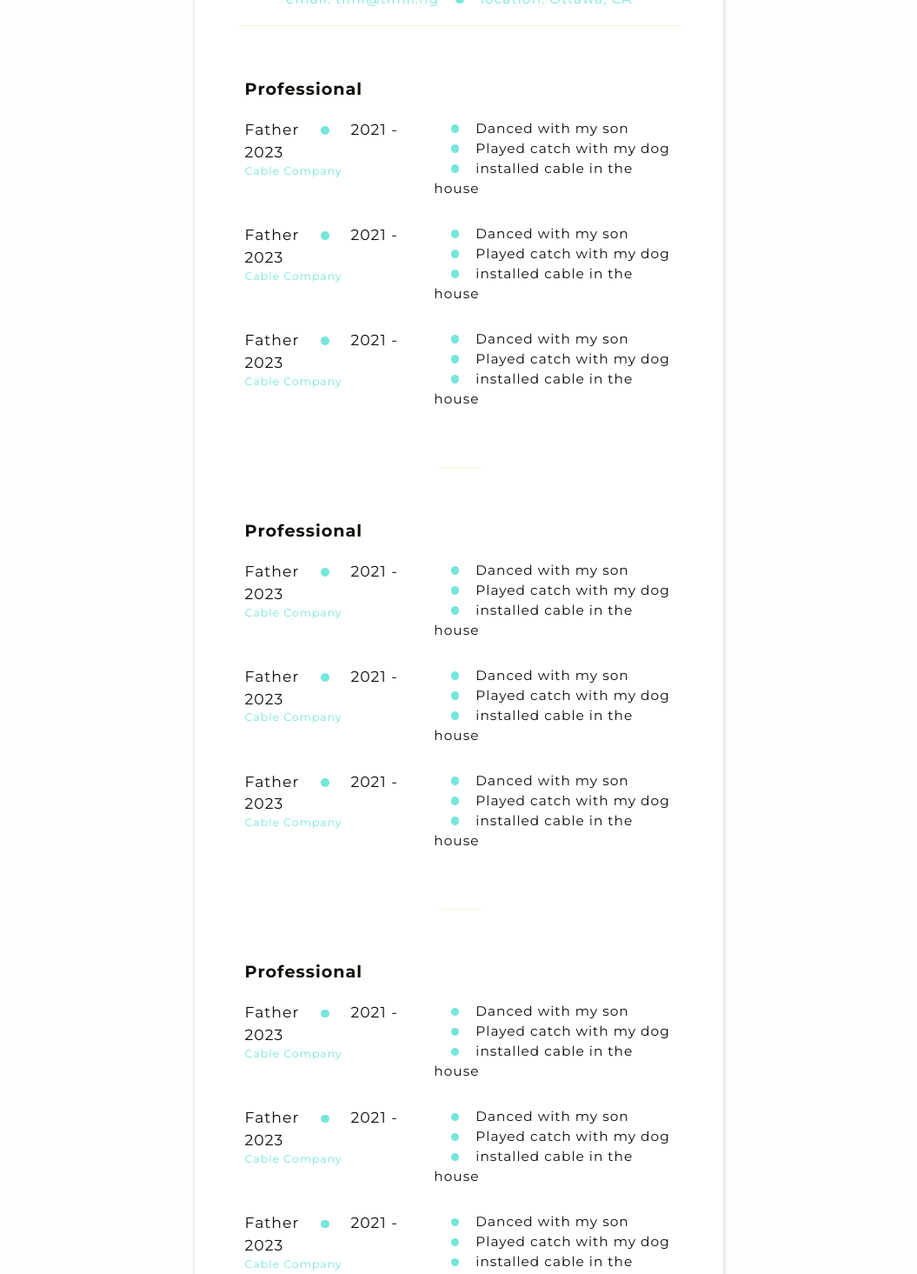
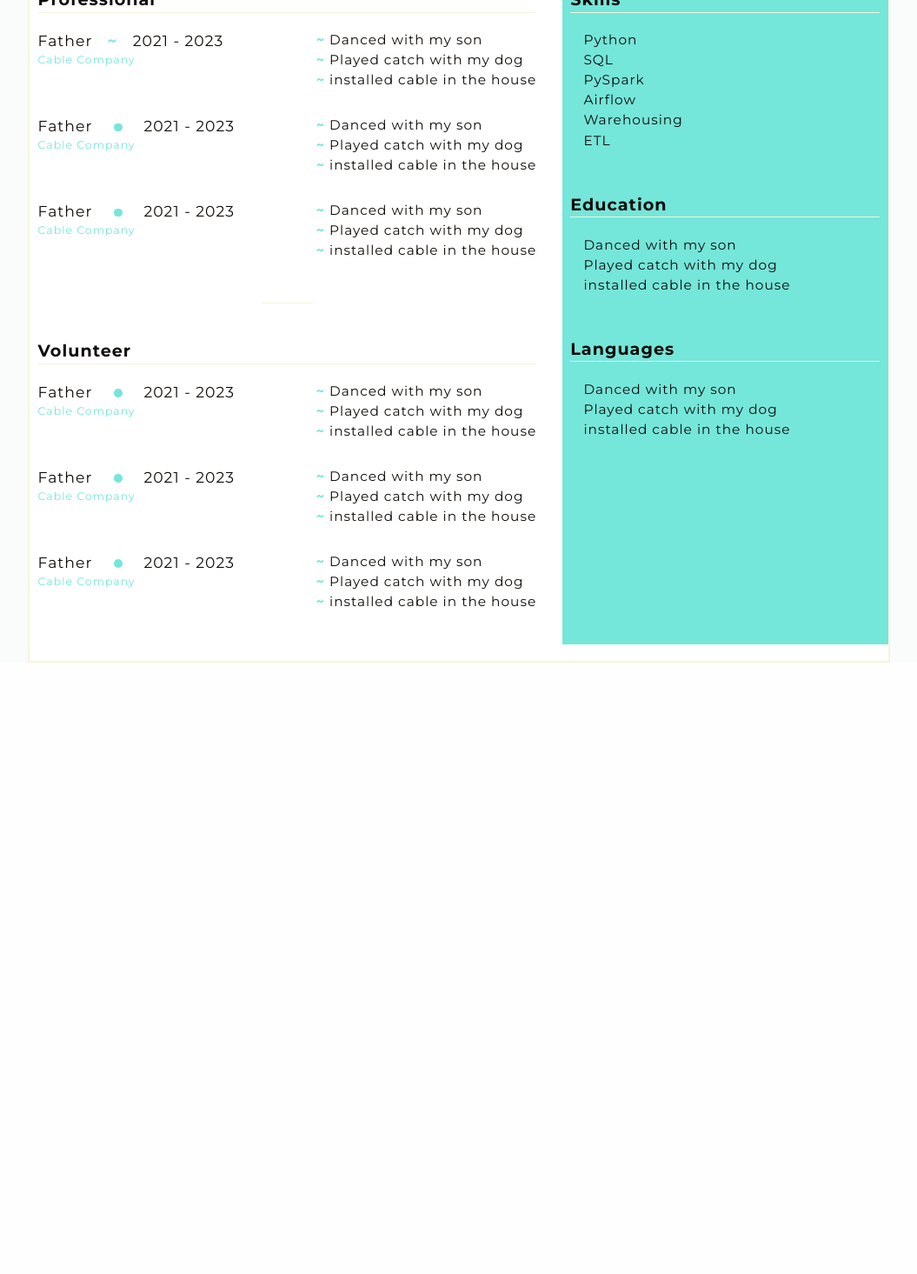
Before and after one commit to the-timoye/oye, a React (Create React App) app: page /resume in a window 1280 px wide. Shown: the part 200-1665 px from the top of the page at 87% size, without its empty margins (112-1167 px from the left). After the commit the page ends 982 px from the top, so only its background shows below. Built offline with nearby package versions, Linux system fonts and the light colour scheme.

Commit message:
feat: complete resume

```diff
--- a/src/assets/scss/base/_typography.scss
+++ b/src/assets/scss/base/_typography.scss
@@ -8,6 +8,7 @@ body {
     line-height: 1.5;
     letter-spacing: 1px;
     color: $black;
+
 
     .resume {
        // background-color: $black;
--- a/src/assets/scss/main.scss
+++ b/src/assets/scss/main.scss
@@ -8,5 +8,10 @@
 
 @import '../scss/components/btn';
 
+
+@import '../scss//utils/helpers';
+
+@import '../scss/layout/nav';
+
 @import '../scss/pages/home';
 @import '../scss/pages/resume';
--- a/src/assets/scss/pages/_home.scss
+++ b/src/assets/scss/pages/_home.scss
@@ -22,8 +22,8 @@
             padding-top: 2rem;
             height: 50rem;
             width: 40rem;
-            background-color: #1b1b1b;
-            color: $light_green;
+            background-color: #141414;
+            color: $almost_white;
             transition: all .3s ease;
 
             &:hover {
--- a/src/assets/scss/pages/_resume.scss
+++ b/src/assets/scss/pages/_resume.scss
@@ -1,16 +1,21 @@
 .bg-dark {
-   // background-color: $light_green;
-    padding: 10rem 35rem;
+   background-color: $off_white;
+   // padding: 10rem 35rem;
+
+    @include breakpoint(desktop) {
+     // padding: 10rem 5rem;
+    }
 }
 .resume {
 
-    padding: 2rem 5rem;
-    box-shadow: 1px 1px 5px 1px #00000021;
+    margin: 2rem 15rem;
+    padding: 2rem 0;
     background-color: $white;
+    border: 2px solid $beige;
 
     &__heading {
         text-align: center;
-         border-bottom: 1px solid $beige;
+         border-bottom: 2px solid $beige;
          padding: 0 0 2rem 0;
         &-profile {
             &.dot {
@@ -33,19 +38,31 @@
         }
     }
 
+    &__content  {
+        display: flex;
+        flex-wrap: wrap;
+        justify-content: space-between;
+    }
+
+    &__experience {
+        flex: 0 0 60%;
+    }
+     &__skills {
+        flex: 0 0 38%;
+        background-color: $light_green;
+    }
+
     section {
-        margin: 5rem 0;
+        margin: 2rem 0;
         padding: 1rem;
     }
 
     &__body {
         margin: 2rem 0;
-        &.profession {
-           // background-color: $off_white;
-        }
 
         &-title {
             font-size: 2rem;
+            border-bottom: 1px solid $beige;
         }
         &-item {
             padding: 2rem 0 0 0;
@@ -66,8 +83,6 @@
             }
 
             &__card {
-                // padding: 0 2rem 2rem 2rem;
-                // box-shadow: 1px 1px 5px 1px #00000021;
                 &-list {
                     &.dot {
                         display: inline-block;
--- /dev/null
+++ b/src/assets/scss/utils/_helpers.scss
@@ -0,0 +1,6 @@
+.color-green {
+    color: $light_green;
+}
+.font-bold {
+    font-weight: 600;
+}
--- a/src/pages/Home.js
+++ b/src/pages/Home.js
@@ -16,9 +16,7 @@ const Home = () => {
                     <img src={user} alt='avatar' />
                 </div>
                 <h1 className="home__profile-card__name">Timi Oluyinka</h1>
-                {/* <div>
-                <div className='home__profile-card__dot' />
-                </div> */}
+                <hr className="center-diamond" />
                 <span className="home__profile-card__profession"> Data Engineer</span>
                 <div className='home__profile-card__footer'>
                 <img src={linkedin} alt='avatar' />
--- a/src/pages/Resume.js
+++ b/src/pages/Resume.js
@@ -14,19 +14,23 @@ const Resume = () => {
                     </div>
                 </div>
 
+                <div className='resume__content'>
+
+                    <div className='resume__experience'>
+
                         <section className='resume__body section profession'>
                             <h4 className='resume__body-title'>Professional</h4>
                             <div className='resume__body-item'>
                                 <div className='resume__body-item-intro'>
-                        <p className='resume__body-item-heading'>Father <span className='resume__heading-profile dot' /> <span className='resume__body-item-date'>2021 - 2023</span></p>
+                                    <p className='resume__body-item-heading'>Father <span className='color-green font-bold'> &nbsp; ~ &nbsp; </span> <span className='resume__body-item-date'>2021 - 2023</span></p>
                                     <p className='resume__body-item-subheading'>Cable Company</p>
                                 </div>
                                 <div className='resume__body-item__card'>
                                     <p className='resume__body-item__card-list'>
                                     <ul>
-                                <li><span className='resume__body-item__card-list dot' />Danced with my son</li>
-                                <li><span className='resume__body-item__card-list dot' />Played catch with my dog</li>
-                                <li><span className='resume__body-item__card-list dot' />installed cable in the house</li>
+                                            <li> <span className='color-green font-bold'>~</span> Danced with my son</li>
+                                            <li> <span className='color-green font-bold'>~</span> Played catch with my dog</li>
+                                            <li> <span className='color-green font-bold'>~</span> installed cable in the house</li>
                                         </ul>
                                     </p>
                                     <p className='resume__body-item__card-list'></p>
@@ -42,9 +46,9 @@ const Resume = () => {
                                 <div className='resume__body-item__card'>
                                     <p className='resume__body-item__card-list'>
                                     <ul>
-                                <li><span className='resume__body-item__card-list dot' />Danced with my son</li>
-                                <li><span className='resume__body-item__card-list dot' />Played catch with my dog</li>
-                                <li><span className='resume__body-item__card-list dot' />installed cable in the house</li>
+                                            <li> <span className='color-green font-bold'>~</span> Danced with my son</li>
+                                            <li> <span className='color-green font-bold'>~</span> Played catch with my dog</li>
+                                            <li> <span className='color-green font-bold'>~</span> installed cable in the house</li>
                                         </ul>
                                     </p>
                                     <p className='resume__body-item__card-list'></p>
@@ -60,9 +64,9 @@ const Resume = () => {
                                 <div className='resume__body-item__card'>
                                     <p className='resume__body-item__card-list'>
                                     <ul>
-                                <li><span className='resume__body-item__card-list dot' />Danced with my son</li>
-                                <li><span className='resume__body-item__card-list dot' />Played catch with my dog</li>
-                                <li><span className='resume__body-item__card-list dot' />installed cable in the house</li>
+                                            <li> <span className='color-green font-bold'>~</span> Danced with my son</li>
+                                            <li> <span className='color-green font-bold'>~</span> Played catch with my dog</li>
+                                            <li> <span className='color-green font-bold'>~</span> installed cable in the house</li>
                                         </ul>
                                     </p>
                                     <p className='resume__body-item__card-list'></p>
@@ -72,7 +76,7 @@ const Resume = () => {
                         </section>
                         <hr className="center-diamond" />
                         <section className='resume__body section volunteer'>
-                <h4 className='resume__body-title'>Professional</h4>
+                            <h4 className='resume__body-title'>Volunteer</h4>
                             <div className='resume__body-item'>
                                 <div className='resume__body-item-intro'>
                                     <p className='resume__body-item-heading'>Father <span className='resume__heading-profile dot' /> <span className='resume__body-item-date'>2021 - 2023</span></p>
@@ -81,9 +85,9 @@ const Resume = () => {
                                 <div className='resume__body-item__card'>
                                     <p className='resume__body-item__card-list'>
                                     <ul>
-                                <li><span className='resume__body-item__card-list dot' />Danced with my son</li>
-                                <li><span className='resume__body-item__card-list dot' />Played catch with my dog</li>
-                                <li><span className='resume__body-item__card-list dot' />installed cable in the house</li>
+                                            <li> <span className='color-green font-bold'>~</span> Danced with my son</li>
+                                            <li> <span className='color-green font-bold'>~</span> Played catch with my dog</li>
+                                            <li> <span className='color-green font-bold'>~</span> installed cable in the house</li>
                                         </ul>
                                     </p>
                                     <p className='resume__body-item__card-list'></p>
@@ -99,9 +103,9 @@ const Resume = () => {
                                 <div className='resume__body-item__card'>
                                     <p className='resume__body-item__card-list'>
                                     <ul>
-                                <li><span className='resume__body-item__card-list dot' />Danced with my son</li>
-                                <li><span className='resume__body-item__card-list dot' />Played catch with my dog</li>
-                                <li><span className='resume__body-item__card-list dot' />installed cable in the house</li>
+                                            <li> <span className='color-green font-bold'>~</span> Danced with my son</li>
+                                            <li> <span className='color-green font-bold'>~</span> Played catch with my dog</li>
+                                            <li> <span className='color-green font-bold'>~</span> installed cable in the house</li>
                                         </ul>
                                     </p>
                                     <p className='resume__body-item__card-list'></p>
@@ -117,66 +121,9 @@ const Resume = () => {
                                 <div className='resume__body-item__card'>
                                     <p className='resume__body-item__card-list'>
                                     <ul>
-                                <li><span className='resume__body-item__card-list dot' />Danced with my son</li>
-                                <li><span className='resume__body-item__card-list dot' />Played catch with my dog</li>
-                                <li><span className='resume__body-item__card-list dot' />installed cable in the house</li>
-                            </ul>
-                        </p>
-                        <p className='resume__body-item__card-list'></p>
-                        <p className='resume__body-item__card-list'></p>
-                    </div>
-                </div>
-            </section>
-            <hr className="center-diamond" />
-            <section className='resume__body section education'>
-                <h4 className='resume__body-title'>Professional</h4>
-                <div className='resume__body-item'>
-                    <div className='resume__body-item-intro'>
-                        <p className='resume__body-item-heading'>Father <span className='resume__heading-profile dot' /> <span className='resume__body-item-date'>2021 - 2023</span></p>
-                        <p className='resume__body-item-subheading'>Cable Company</p>
-                    </div>
-                    <div className='resume__body-item__card'>
-                        <p className='resume__body-item__card-list'>
-                            <ul>
-                                <li><span className='resume__body-item__card-list dot' />Danced with my son</li>
-                                <li><span className='resume__body-item__card-list dot' />Played catch with my dog</li>
-                                <li><span className='resume__body-item__card-list dot' />installed cable in the house</li>
-                            </ul>
-                        </p>
-                        <p className='resume__body-item__card-list'></p>
-                        <p className='resume__body-item__card-list'></p>
-                    </div>
-                </div>
-
-                <div className='resume__body-item'>
-                    <div className='resume__body-item-intro'>
-                        <p className='resume__body-item-heading'>Father <span className='resume__heading-profile dot' /> <span className='resume__body-item-date'>2021 - 2023</span></p>
-                        <p className='resume__body-item-subheading'>Cable Company</p>
-                    </div>
-                    <div className='resume__body-item__card'>
-                        <p className='resume__body-item__card-list'>
-                            <ul>
-                                <li><span className='resume__body-item__card-list dot' />Danced with my son</li>
-                                <li><span className='resume__body-item__card-list dot' />Played catch with my dog</li>
-                                <li><span className='resume__body-item__card-list dot' />installed cable in the house</li>
-                            </ul>
-                        </p>
-                        <p className='resume__body-item__card-list'></p>
-                        <p className='resume__body-item__card-list'></p>
-                    </div>
-                </div>
-
-                <div className='resume__body-item'>
-                    <div className='resume__body-item-intro'>
-                        <p className='resume__body-item-heading'>Father <span className='resume__heading-profile dot' /> <span className='resume__body-item-date'>2021 - 2023</span></p>
-                        <p className='resume__body-item-subheading'>Cable Company</p>
-                    </div>
-                    <div className='resume__body-item__card'>
-                        <p className='resume__body-item__card-list'>
-                            <ul>
-                                <li><span className='resume__body-item__card-list dot' />Danced with my son</li>
-                                <li><span className='resume__body-item__card-list dot' />Played catch with my dog</li>
-                                <li><span className='resume__body-item__card-list dot' />installed cable in the house</li>
+                                            <li> <span className='color-green font-bold'>~</span> Danced with my son</li>
+                                            <li> <span className='color-green font-bold'>~</span> Played catch with my dog</li>
+                                            <li> <span className='color-green font-bold'>~</span> installed cable in the house</li>
                                         </ul>
                                     </p>
                                     <p className='resume__body-item__card-list'></p>
@@ -185,6 +132,45 @@ const Resume = () => {
                             </div>
                         </section>
                     </div>
+                    <div className='resume__skills'>
+                        <section className='resume__body section skills'>
+                        <h4 className='resume__body-title'>Skills</h4>
+                        <div className='resume__body-item'>
+                            <ul>
+                                <li> <span className='color-green font-bold'>~</span> Python</li>
+                                <li> <span className='color-green font-bold'>~</span> SQL</li>
+                                <li> <span className='color-green font-bold'>~</span> PySpark </li>
+                                <li> <span className='color-green font-bold'>~</span> Airflow</li>
+                                <li> <span className='color-green font-bold'>~</span> Warehousing</li>
+                                <li> <span className='color-green font-bold'>~</span> ETL </li>
+                            </ul>
+                        </div>
+                        </section>
+
+                        <section className='resume__body section education'>
+                            <h4 className='resume__body-title'>Education</h4>
+                            <div className='resume__body-item'>
+                                <ul>
+                                    <li> <span className='color-green font-bold'>~</span> Danced with my son</li>
+                                    <li> <span className='color-green font-bold'>~</span> Played catch with my dog</li>
+                                    <li> <span className='color-green font-bold'>~</span> installed cable in the house</li>
+                                </ul>
+                            </div>
+                        </section>
+
+                        <section className='resume__body section languages'>
+                        <h4 className='resume__body-title'>Languages</h4>
+                        <div className='resume__body-item'>
+                            <ul>
+                                <li> <span className='color-green font-bold'>~</span> Danced with my son</li>
+                                <li> <span className='color-green font-bold'>~</span> Played catch with my dog</li>
+                                <li> <span className='color-green font-bold'>~</span> installed cable in the house</li>
+                            </ul>
+                        </div>
+                        </section>
+                    </div>
+                </div>
+            </div>
         </div>
     )
 }
```
Also changed, not shown: src/assets/scss/layout/_nav.scss (added), src/layouts/nav.js (added). Lines whose indentation alone changed are shown as unchanged.
